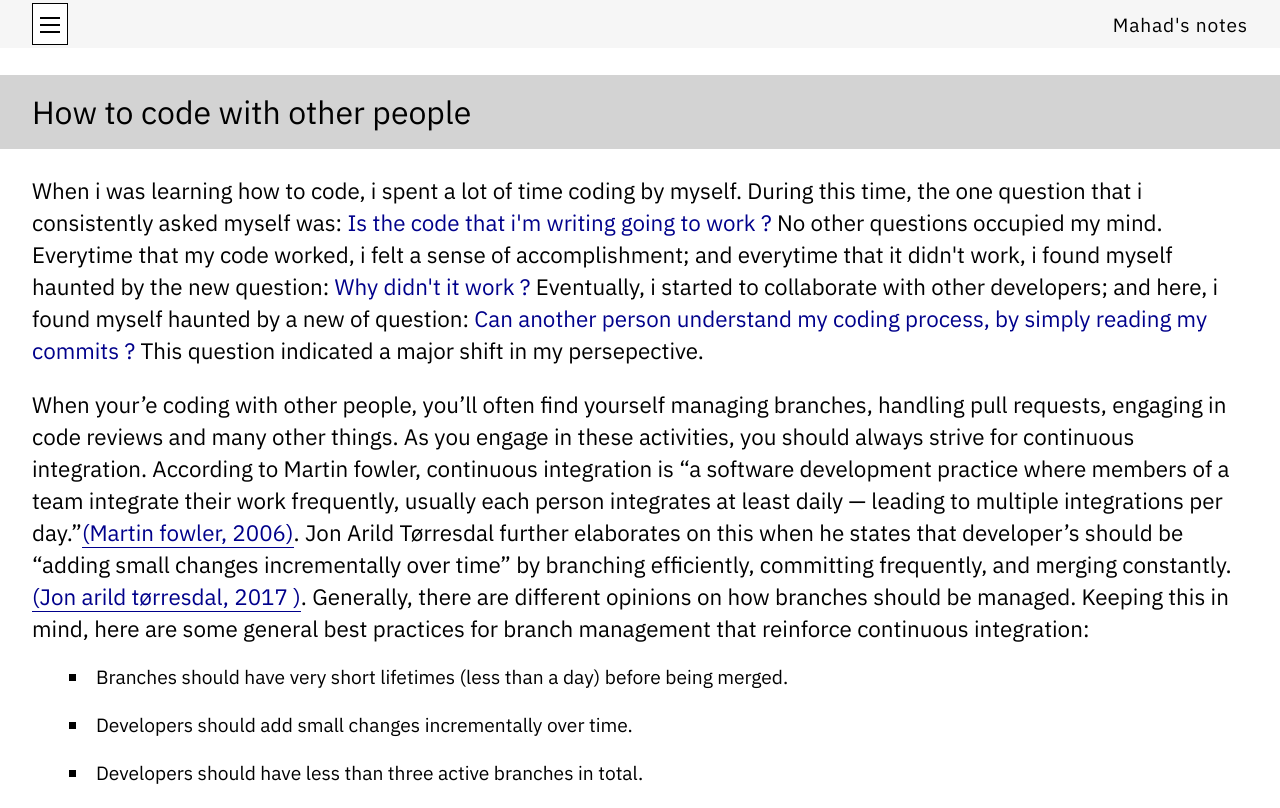
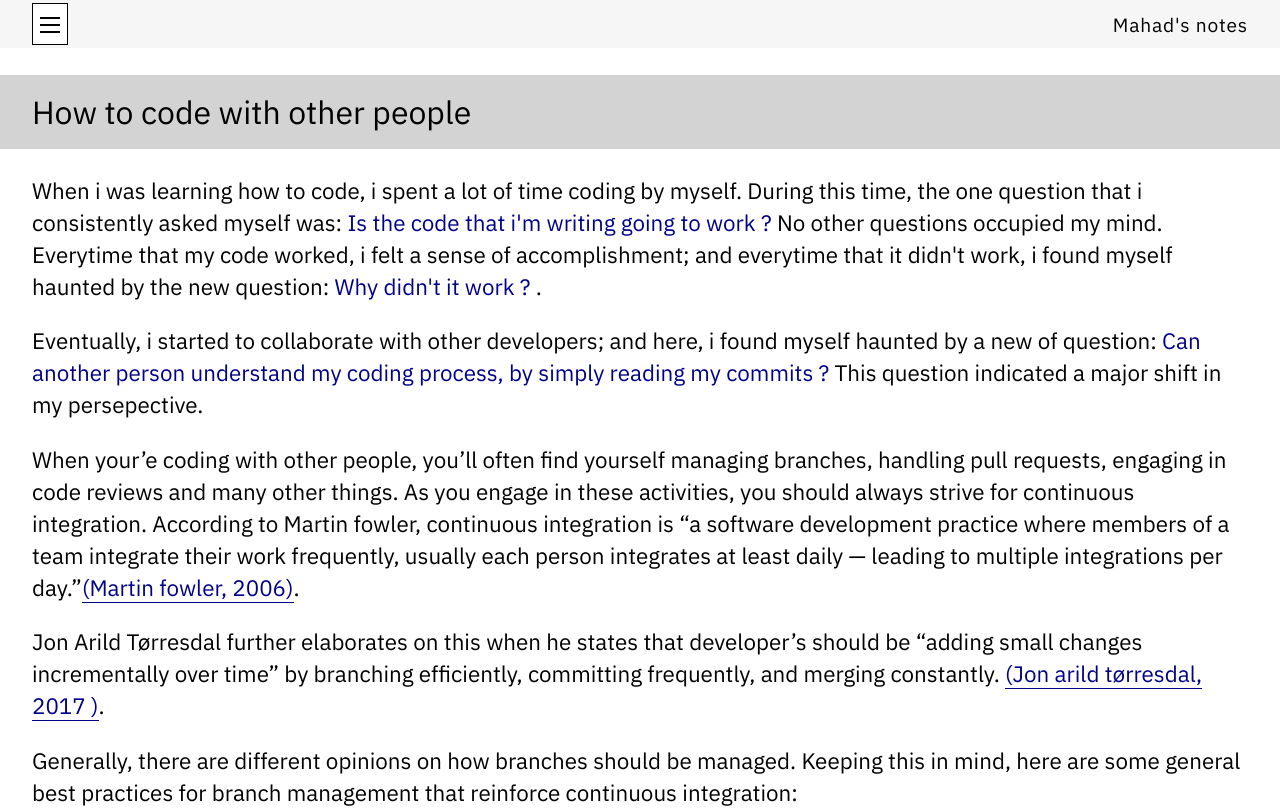
Before and after one commit to Elir-Mahad/notes, a Next.js app: page /coding-with-other-people in a window 1280 px wide. Shown: the top 808 px of the page. Built offline with nearby package versions, Linux system fonts and the light colour scheme.

Commit message:
style(collab): break up large sentences into smaller sentences

```diff
--- a/pages/coding-with-other-people.js
+++ b/pages/coding-with-other-people.js
@@ -37,6 +37,7 @@ function Collab() {
         How to code with other people
       </PostTitle>
       <BlogBody>
+        {/*  */}
         <Sentence>
           When i was learning how to code, i spent a lot of time coding by
           myself. During this time, the one question that i consistently asked
@@ -47,7 +48,10 @@ function Collab() {
           No other questions occupied my mind. Everytime that my code worked, i
           felt a sense of accomplishment; and everytime that it didn't work, i
           found myself haunted by the new question:{" "}
-          <span style={{ color: "darkblue" }}>Why didn't it work ? </span>
+          <span style={{ color: "darkblue" }}>Why didn't it work ? </span>.
+        </Sentence>
+        {/*  */}
+        <Sentence>
           Eventually, i started to collaborate with other developers; and here,
           i found myself haunted by a new of question:{" "}
           <span style={{ color: "darkblue" }}>
@@ -56,6 +60,7 @@ function Collab() {
           </span>{" "}
           This question indicated a major shift in my persepective.
         </Sentence>
+        {/*  */}
         <Sentence>
           When your’e coding with other people, you’ll often find yourself
           managing branches, handling pull requests, engaging in code reviews
@@ -67,14 +72,22 @@ function Collab() {
           <UrlLink href="http://martinfowler.com/articles/continuousIntegration.html">
             (Martin fowler, 2006)
           </UrlLink>
-          . Jon Arild Tørresdal further elaborates on this when he states that
+          .
+        </Sentence>
+        {/*  */}
+        <Sentence>
+          Jon Arild Tørresdal further elaborates on this when he states that
           developer’s should be “adding small changes incrementally over time”
           by branching efficiently, committing frequently, and merging
           constantly.{" "}
           <UrlLink href="https://mrdevops.io/if-you-still-insist-on-feature-branching-you-are-hurting-your-business-and-our-profession-32e1109d4594">
             (Jon arild tørresdal, 2017 )
           </UrlLink>
-          . Generally, there are different opinions on how branches should be
+          .
+        </Sentence>
+        {/*  */}
+        <Sentence>
+          Generally, there are different opinions on how branches should be
           managed. Keeping this in mind, here are some general best practices
           for branch management that reinforce continuous integration:
         </Sentence>
```
